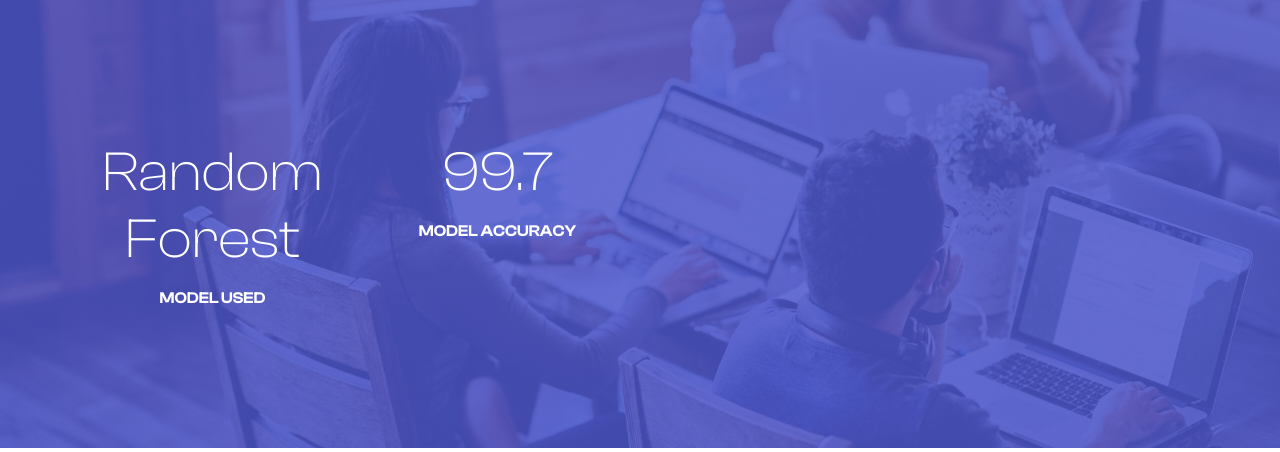
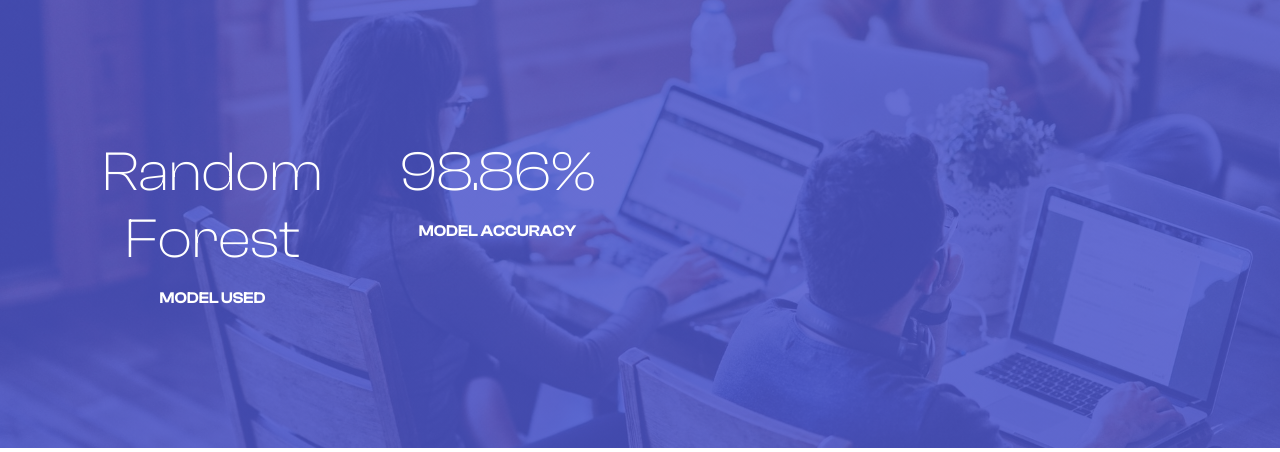
Before and after one commit to Kaustubh01/Agrosensi2, a Flask app: page / in a window 1280 px wide. Shown: the part 2399-2851 px from the top of the page. Run offline with Flask 3, Linux system fonts and the light colour scheme; parts of the project's set-up code (start-up, migrations or seed data) failed here and were passed over.

Commit message:
accuracy updated

```diff
--- a/templates/index.html
+++ b/templates/index.html
@@ -114,7 +114,7 @@
                     <h6 class="text-uppercase mb-0 text-white mt-3">Model Used</h6>
                 </div>
                 <div class="col-lg-3 col-sm-6" data-aos="fade-down" data-aos-delay="250">
-                    <h1 class="text-white display-4">99.7</h1>
+                    <h1 class="text-white display-4">98.86%</h1>
                     <h6 class="text-uppercase mb-0 text-white mt-3">Model Accuracy</h6>
                 </div>
             </div>
```
